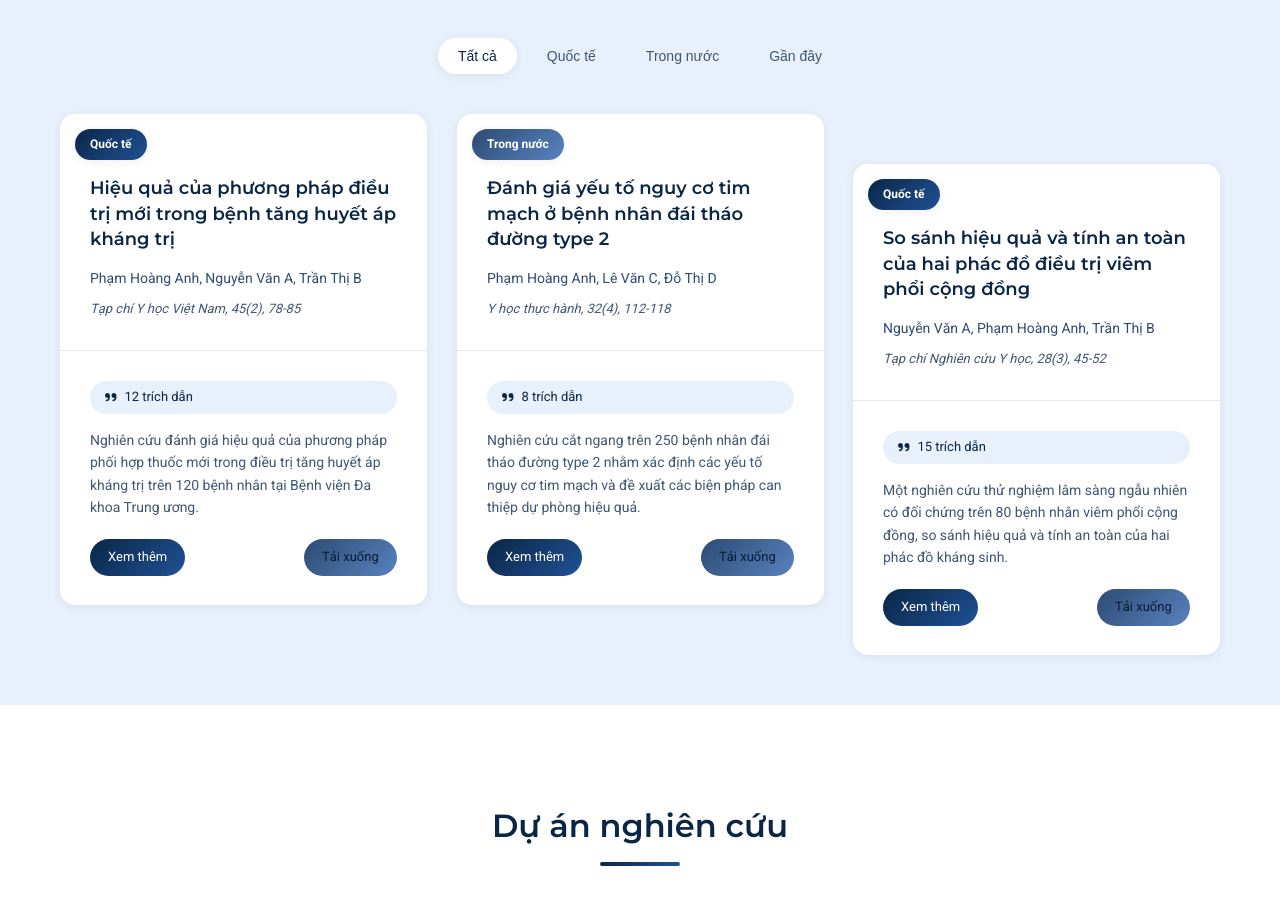
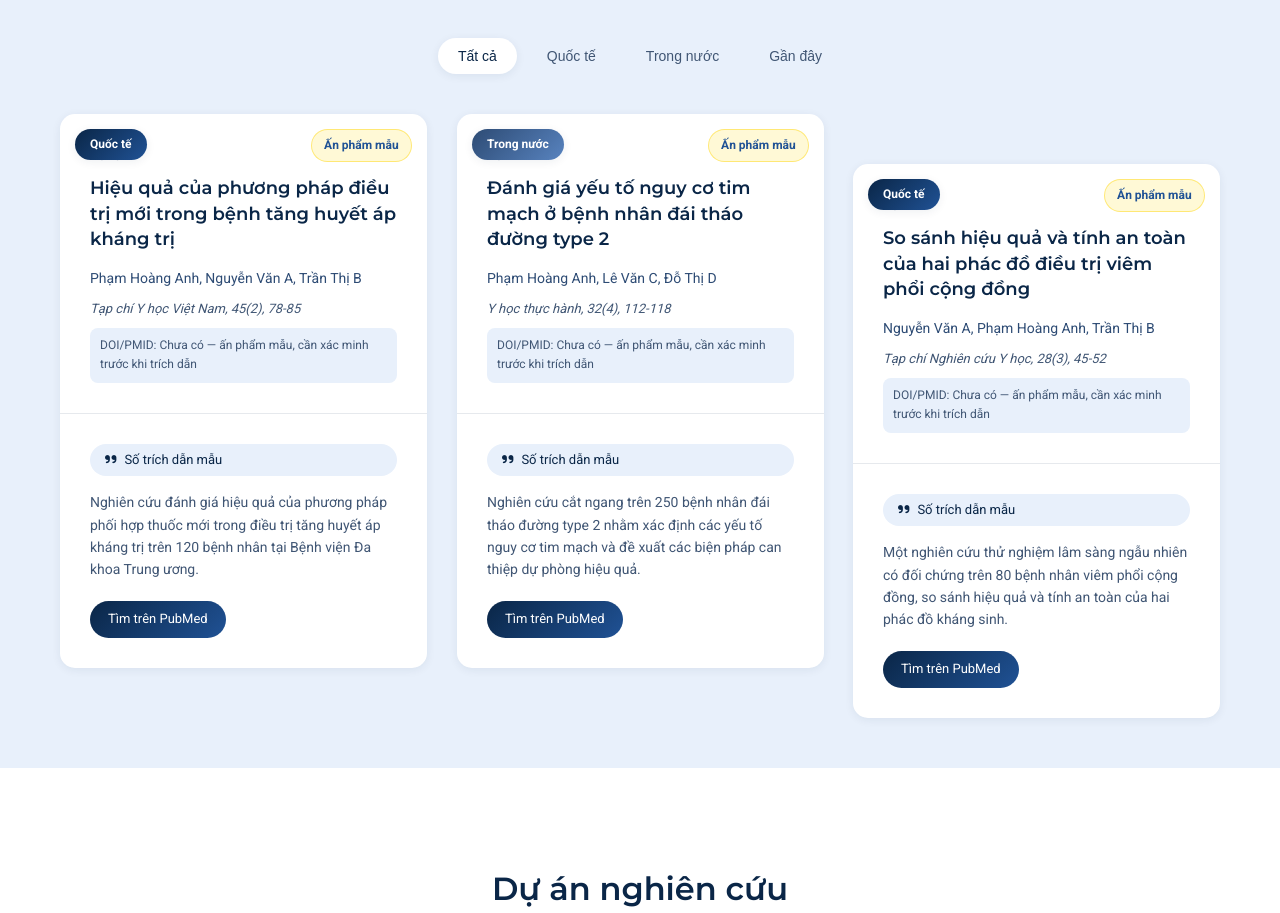
Before and after one commit to phanh2039/web_doctor, a plain HTML site: page index.html in a window 1280 px wide. Shown: the part 3800-4713 px from the top of the page. Drawn offline with nearby package versions, Linux system fonts and the light colour scheme.

Commit message:
Update publication card scholarly links

```diff
--- a/css/style.css
+++ b/css/style.css
@@ -946,6 +946,20 @@ nav ul li a.active::after {
     background: var(--secondary-gradient);
 }
 
+.publication-sample-label {
+    position: absolute;
+    top: 15px;
+    right: 15px;
+    color: var(--secondary-color);
+    background-color: rgba(255, 214, 0, 0.16);
+    border: 1px solid rgba(255, 214, 0, 0.45);
+    padding: 6px 12px;
+    border-radius: 20px;
+    font-size: 12px;
+    font-weight: 600;
+    z-index: 1;
+}
+
 .publication-header {
     padding: 30px;
     position: relative;
@@ -976,6 +990,15 @@ nav ul li a.active::after {
     font-style: italic;
     font-size: 13px;
     color: var(--text-secondary);
+    margin-bottom: 8px;
+}
+
+.publication-meta {
+    font-size: 12px;
+    color: var(--text-secondary);
+    background-color: var(--primary-very-light);
+    border-radius: 8px;
+    padding: 8px 10px;
 }
 
 .publication-body {
@@ -1010,7 +1033,8 @@ nav ul li a.active::after {
 
 .publication-actions {
     display: flex;
-    justify-content: space-between;
+    justify-content: flex-start;
+    gap: 12px;
     margin-top: auto;
 }
 
--- a/index.html
+++ b/index.html
@@ -256,69 +256,72 @@
             <div class="publications-container">
                 <div class="publication-card" data-category="international recent">
                     <div class="publication-badge international">Quốc tế</div>
+                    <div class="publication-sample-label" data-i18n="pub_sample_label">Ấn phẩm mẫu</div>
                     <div class="publication-header">
                         <div class="publication-year" data-i18n="pub_1_year">2023</div>
                         <h3 data-i18n="pub_1_title">Hiệu quả của phương pháp điều trị mới trong bệnh tăng huyết áp kháng trị</h3>
                         <div class="publication-authors" data-i18n="pub_1_authors">Phạm Hoàng Anh, Nguyễn Văn A, Trần Thị B</div>
                         <div class="publication-journal" data-i18n="pub_1_journal">Tạp chí Y học Việt Nam, 45(2), 78-85</div>
+                        <div class="publication-meta" data-i18n="pub_1_meta">DOI/PMID: Chưa có — ấn phẩm mẫu, cần xác minh trước khi trích dẫn</div>
                     </div>
                     <div class="publication-body">
                         <div class="citation-count">
                             <i class="fas fa-quote-right"></i>
-                            <span>12 trích dẫn</span>
+                            <span data-i18n="pub_sample_citations">Số trích dẫn mẫu</span>
                         </div>
                         <div class="publication-abstract" data-i18n="pub_1_abstract">
                             Nghiên cứu đánh giá hiệu quả của phương pháp phối hợp thuốc mới trong điều trị tăng huyết áp kháng trị trên 120 bệnh nhân tại Bệnh viện Đa khoa Trung ương. Kết quả cho thấy phác đồ mới giúp giảm huyết áp tâm thu trung bình 15mmHg và huyết áp tâm trương 8mmHg sau 3 tháng điều trị.
                         </div>
                         <div class="publication-actions">
-                            <a href="#" class="btn-small primary" data-i18n="view_more">Xem thêm</a>
-                            <a href="#" class="btn-small secondary" data-i18n="download">Tải xuống</a>
+                            <a href="https://pubmed.ncbi.nlm.nih.gov/?term=resistant+hypertension+treatment" class="btn-small primary" target="_blank" rel="noopener noreferrer" data-i18n="view_pubmed_search">Tìm trên PubMed</a>
                         </div>
                     </div>
                 </div>
 
                 <div class="publication-card" data-category="local recent">
                     <div class="publication-badge local">Trong nước</div>
+                    <div class="publication-sample-label" data-i18n="pub_sample_label">Ấn phẩm mẫu</div>
                     <div class="publication-header">
                         <div class="publication-year" data-i18n="pub_2_year">2022</div>
                         <h3 data-i18n="pub_2_title">Đánh giá yếu tố nguy cơ tim mạch ở bệnh nhân đái tháo đường type 2</h3>
                         <div class="publication-authors" data-i18n="pub_2_authors">Phạm Hoàng Anh, Lê Văn C, Đỗ Thị D</div>
                         <div class="publication-journal" data-i18n="pub_2_journal">Y học thực hành, 32(4), 112-118</div>
+                        <div class="publication-meta" data-i18n="pub_2_meta">DOI/PMID: Chưa có — ấn phẩm mẫu, cần xác minh trước khi trích dẫn</div>
                     </div>
                     <div class="publication-body">
                         <div class="citation-count">
                             <i class="fas fa-quote-right"></i>
-                            <span>8 trích dẫn</span>
+                            <span data-i18n="pub_sample_citations">Số trích dẫn mẫu</span>
                         </div>
                         <div class="publication-abstract" data-i18n="pub_2_abstract">
                             Nghiên cứu cắt ngang trên 250 bệnh nhân đái tháo đường type 2 nhằm xác định các yếu tố nguy cơ tim mạch và đề xuất các biện pháp can thiệp dự phòng hiệu quả. Nghiên cứu chỉ ra rằng kiểm soát đường huyết kém và tăng huyết áp là hai yếu tố liên quan mạnh nhất đến biến cố tim mạch.
                         </div>
                         <div class="publication-actions">
-                            <a href="#" class="btn-small primary" data-i18n="view_more">Xem thêm</a>
-                            <a href="#" class="btn-small secondary" data-i18n="download">Tải xuống</a>
+                            <a href="https://pubmed.ncbi.nlm.nih.gov/?term=cardiovascular+risk+factors+type+2+diabetes" class="btn-small primary" target="_blank" rel="noopener noreferrer" data-i18n="view_pubmed_search">Tìm trên PubMed</a>
                         </div>
                     </div>
                 </div>
 
                 <div class="publication-card" data-category="international">
                     <div class="publication-badge international">Quốc tế</div>
+                    <div class="publication-sample-label" data-i18n="pub_sample_label">Ấn phẩm mẫu</div>
                     <div class="publication-header">
                         <div class="publication-year" data-i18n="pub_3_year">2021</div>
                         <h3 data-i18n="pub_3_title">So sánh hiệu quả và tính an toàn của hai phác đồ điều trị viêm phổi cộng đồng</h3>
                         <div class="publication-authors" data-i18n="pub_3_authors">Nguyễn Văn A, Phạm Hoàng Anh, Trần Thị B</div>
                         <div class="publication-journal" data-i18n="pub_3_journal">Tạp chí Nghiên cứu Y học, 28(3), 45-52</div>
+                        <div class="publication-meta" data-i18n="pub_3_meta">DOI/PMID: Chưa có — ấn phẩm mẫu, cần xác minh trước khi trích dẫn</div>
                     </div>
                     <div class="publication-body">
                         <div class="citation-count">
                             <i class="fas fa-quote-right"></i>
-                            <span>15 trích dẫn</span>
+                            <span data-i18n="pub_sample_citations">Số trích dẫn mẫu</span>
                         </div>
                         <div class="publication-abstract" data-i18n="pub_3_abstract">
                             Một nghiên cứu thử nghiệm lâm sàng ngẫu nhiên có đối chứng trên 80 bệnh nhân viêm phổi cộng đồng, so sánh hiệu quả và tính an toàn của hai phác đồ kháng sinh. Kết quả chỉ ra phác đồ kết hợp mới có hiệu quả điều trị nhanh hơn và ít tác dụng phụ hơn so với phác đồ truyền thống.
                         </div>
                         <div class="publication-actions">
-                            <a href="#" class="btn-small primary" data-i18n="view_more">Xem thêm</a>
-                            <a href="#" class="btn-small secondary" data-i18n="download">Tải xuống</a>
+                            <a href="https://pubmed.ncbi.nlm.nih.gov/?term=community-acquired+pneumonia+antibiotic+regimens" class="btn-small primary" target="_blank" rel="noopener noreferrer" data-i18n="view_pubmed_search">Tìm trên PubMed</a>
                         </div>
                     </div>
                 </div>
--- a/js/language.js
+++ b/js/language.js
@@ -54,22 +54,28 @@ const translations = {
 
         // Publications section
         'publications_title': 'Công bố khoa học',
+        'pub_sample_label': 'Ấn phẩm mẫu',
+        'pub_sample_citations': 'Số trích dẫn mẫu',
         'pub_1_year': '2023',
         'pub_1_title': 'Hiệu quả của phương pháp điều trị mới trong bệnh tăng huyết áp kháng trị',
         'pub_1_authors': 'Phạm Hoàng Anh, Nguyễn Văn A, Trần Thị B',
         'pub_1_journal': 'Tạp chí Y học Việt Nam, 45(2), 78-85',
+        'pub_1_meta': 'DOI/PMID: Chưa có — ấn phẩm mẫu, cần xác minh trước khi trích dẫn',
         'pub_1_abstract': 'Nghiên cứu đánh giá hiệu quả của phương pháp phối hợp thuốc mới trong điều trị tăng huyết áp kháng trị trên 120 bệnh nhân tại Bệnh viện Đa khoa Trung ương.',
         'pub_2_year': '2022',
         'pub_2_title': 'Đánh giá yếu tố nguy cơ tim mạch ở bệnh nhân đái tháo đường type 2',
         'pub_2_authors': 'Phạm Hoàng Anh, Lê Văn C, Đỗ Thị D',
         'pub_2_journal': 'Y học thực hành, 32(4), 112-118',
+        'pub_2_meta': 'DOI/PMID: Chưa có — ấn phẩm mẫu, cần xác minh trước khi trích dẫn',
         'pub_2_abstract': 'Nghiên cứu cắt ngang trên 250 bệnh nhân đái tháo đường type 2 nhằm xác định các yếu tố nguy cơ tim mạch và đề xuất các biện pháp can thiệp dự phòng hiệu quả.',
         'pub_3_year': '2021',
         'pub_3_title': 'So sánh hiệu quả và tính an toàn của hai phác đồ điều trị viêm phổi cộng đồng',
         'pub_3_authors': 'Nguyễn Văn A, Phạm Hoàng Anh, Trần Thị B',
         'pub_3_journal': 'Tạp chí Nghiên cứu Y học, 28(3), 45-52',
+        'pub_3_meta': 'DOI/PMID: Chưa có — ấn phẩm mẫu, cần xác minh trước khi trích dẫn',
         'pub_3_abstract': 'Một nghiên cứu thử nghiệm lâm sàng ngẫu nhiên có đối chứng trên 80 bệnh nhân viêm phổi cộng đồng, so sánh hiệu quả và tính an toàn của hai phác đồ kháng sinh.',
         'view_more': 'Xem thêm',
+        'view_pubmed_search': 'Tìm trên PubMed',
         'download': 'Tải xuống',
 
         // Projects section
@@ -174,22 +180,28 @@ const translations = {
 
         // Publications section
         'publications_title': 'Scientific Publications',
+        'pub_sample_label': 'Sample publication',
+        'pub_sample_citations': 'Sample citation count',
         'pub_1_year': '2023',
         'pub_1_title': 'Efficacy of New Treatment Method for Resistant Hypertension',
         'pub_1_authors': 'Pham Hoang Anh, Nguyen Van A, Tran Thi B',
         'pub_1_journal': 'Vietnam Journal of Medicine, 45(2), 78-85',
+        'pub_1_meta': 'DOI/PMID: Not available — sample publication, verify before citing',
         'pub_1_abstract': 'A study evaluating the effectiveness of a new drug combination method in the treatment of resistant hypertension in 120 patients at the Central General Hospital.',
         'pub_2_year': '2022',
         'pub_2_title': 'Assessment of Cardiovascular Risk Factors in Type 2 Diabetes Patients',
         'pub_2_authors': 'Pham Hoang Anh, Le Van C, Do Thi D',
         'pub_2_journal': 'Practical Medicine, 32(4), 112-118',
+        'pub_2_meta': 'DOI/PMID: Not available — sample publication, verify before citing',
         'pub_2_abstract': 'A cross-sectional study on 250 patients with type 2 diabetes to identify cardiovascular risk factors and propose effective preventive intervention measures.',
         'pub_3_year': '2021',
         'pub_3_title': 'Comparison of Efficacy and Safety of Two Treatment Regimens for Community-Acquired Pneumonia',
         'pub_3_authors': 'Nguyen Van A, Pham Hoang Anh, Tran Thi B',
         'pub_3_journal': 'Journal of Medical Research, 28(3), 45-52',
+        'pub_3_meta': 'DOI/PMID: Not available — sample publication, verify before citing',
         'pub_3_abstract': 'A randomized controlled clinical trial on 80 patients with community-acquired pneumonia, comparing the efficacy and safety of two antibiotic regimens.',
         'view_more': 'View More',
+        'view_pubmed_search': 'Search PubMed',
         'download': 'Download',
 
         // Projects section
```
